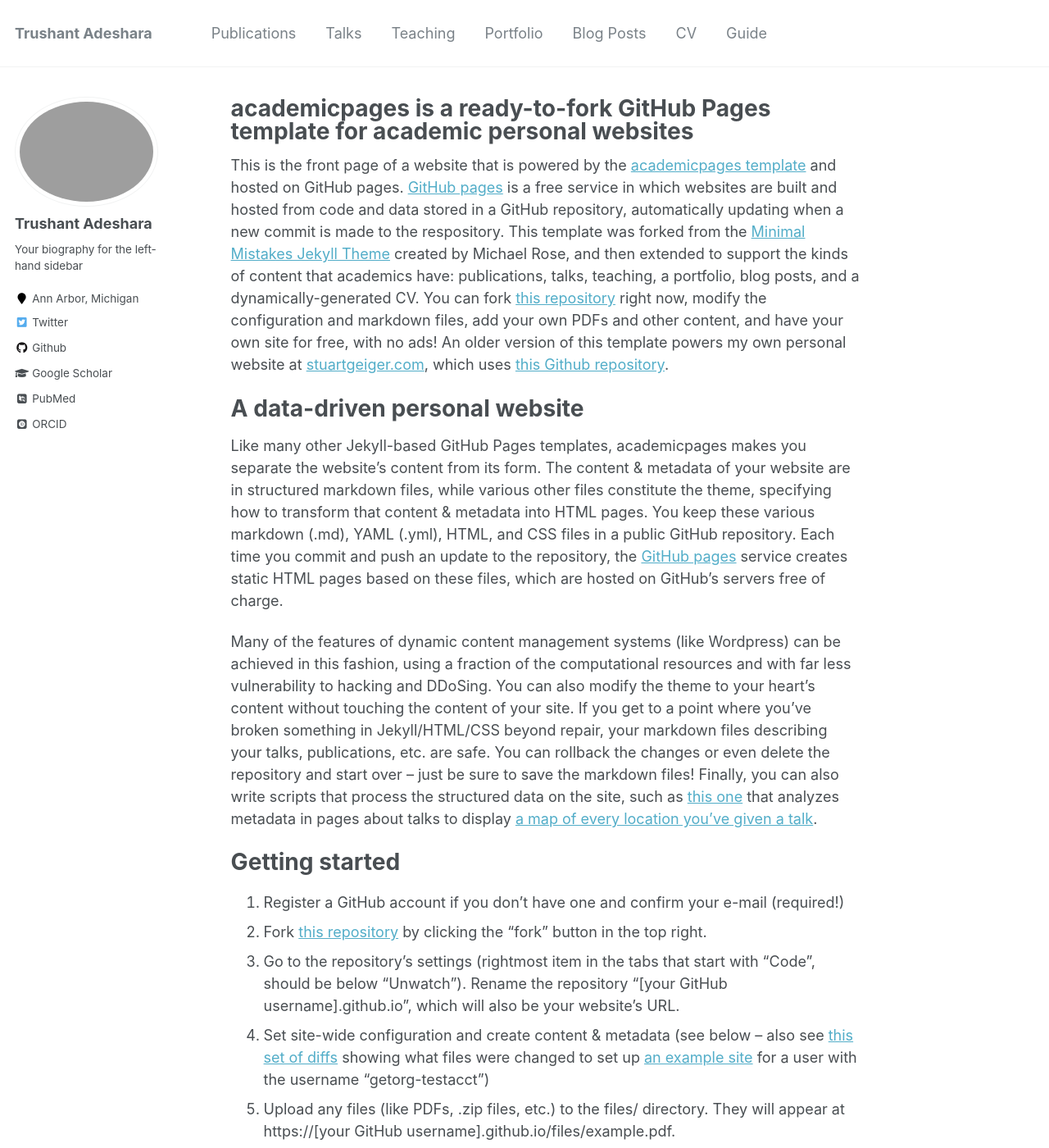
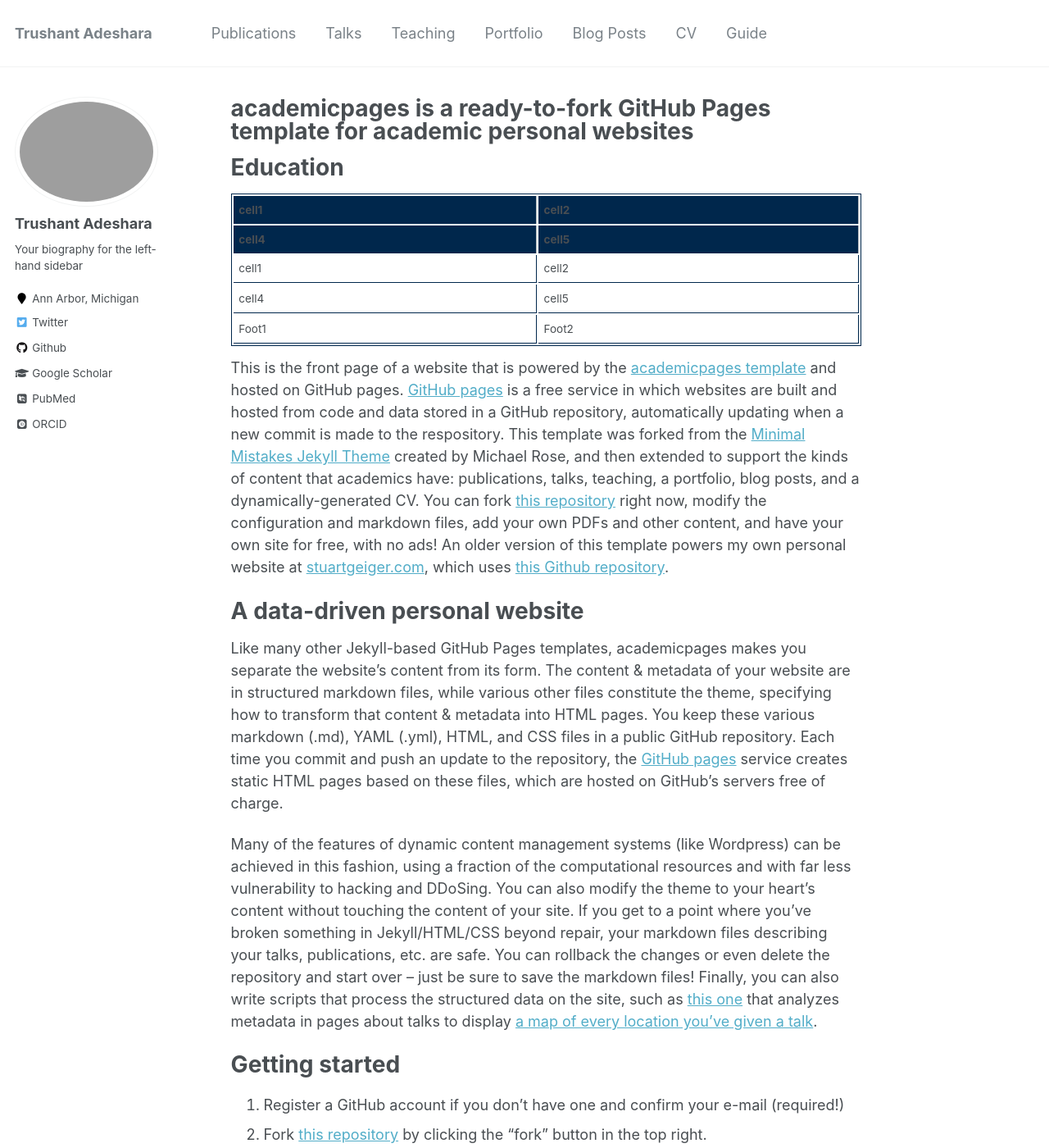
Before and after one commit to Trushant-Adeshara/Trushant-Adeshara.github.io, a Jekyll site: the page built from _pages/about.md, in a window 1280 px wide and 1400 px high. Shown: the whole window at 82% size. Built offline with Jekyll 4.4.1, drawn with Linux system fonts in a browser that asks for light colours; some web fonts are replaced.

Commit message:
update sass for table

```diff
--- a/_pages/about.md
+++ b/_pages/about.md
@@ -7,6 +7,18 @@
   - /about/
   - /about.html
 ---
+
+Education
+======
+
+|:--------|:-------:|
+| cell1   | cell2   |
+| cell4   | cell5   |
+|-------------------|
+| cell1   | cell2   |
+| cell4   | cell5   |
+|===================|
+| Foot1   | Foot2   |
 
 This is the front page of a website that is powered by the [academicpages template](https://github.com/academicpages/academicpages.github.io) and hosted on GitHub pages. [GitHub pages](https://pages.github.com) is a free service in which websites are built and hosted from code and data stored in a GitHub repository, automatically updating when a new commit is made to the respository. This template was forked from the [Minimal Mistakes Jekyll Theme](https://mmistakes.github.io/minimal-mistakes/) created by Michael Rose, and then extended to support the kinds of content that academics have: publications, talks, teaching, a portfolio, blog posts, and a dynamically-generated CV. You can fork [this repository](https://github.com/academicpages/academicpages.github.io) right now, modify the configuration and markdown files, add your own PDFs and other content, and have your own site for free, with no ads! An older version of this template powers my own personal website at [stuartgeiger.com](http://stuartgeiger.com), which uses [this Github repository](https://github.com/staeiou/staeiou.github.io).
 
--- a/_sass/_tables.scss
+++ b/_sass/_tables.scss
@@ -7,8 +7,8 @@
   width: 100%;
   font-family: $global-font-family;
   font-size: $type-size-6;
-  border-collapse: collapse;
-  border: 1px solid $light-gray;
+  /* border-collapse: collapse; */
+  border: 1px solid $michigan-blue;
 
   & + table {
     margin-top: 1em;
@@ -16,8 +16,8 @@
 }
 
 thead {
-  background-color: $lighter-gray;
-  border-bottom: 1px solid $light-gray;
+  background-color: $michigan-blue;
+  border-bottom: 1px solid $michigan-blue;
 }
 
 th {
@@ -29,8 +29,8 @@
 
 td {
   padding: 0.5em;
-  border-bottom: 1px solid $light-gray;
-  border-right: 1px solid $light-gray;
+  border-bottom: 1px solid $michigan-blue;
+  border-right: 1px solid $michigan-blue;
 }
 
 tr, td, th {
--- a/_sass/_variables.scss
+++ b/_sass/_variables.scss
@@ -52,6 +52,7 @@
 $darker-gray                : mix(#000, $gray, 60%);
 $light-gray                 : mix(#fff, $gray, 50%);
 $lighter-gray               : mix(#fff, $gray, 90%);
+$michigan-blue              : #00274C;
 
 $body-color                 : #fff;
 $background-color           : #fff;
```
Also changed, not shown: _pages/cv.md (+2 -2 lines), 1 other file.
